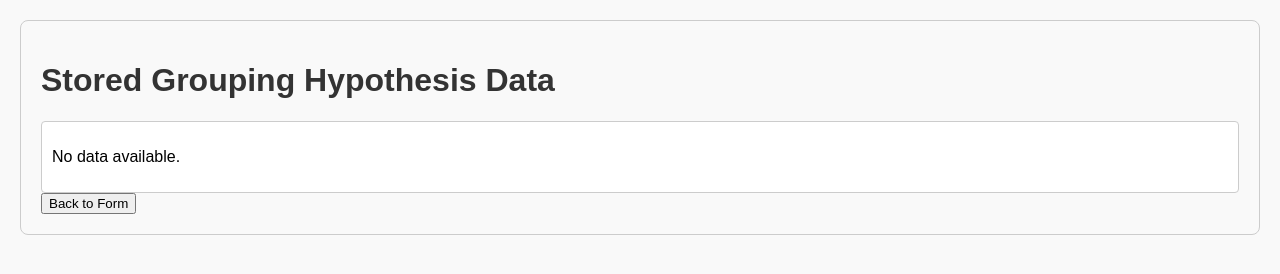
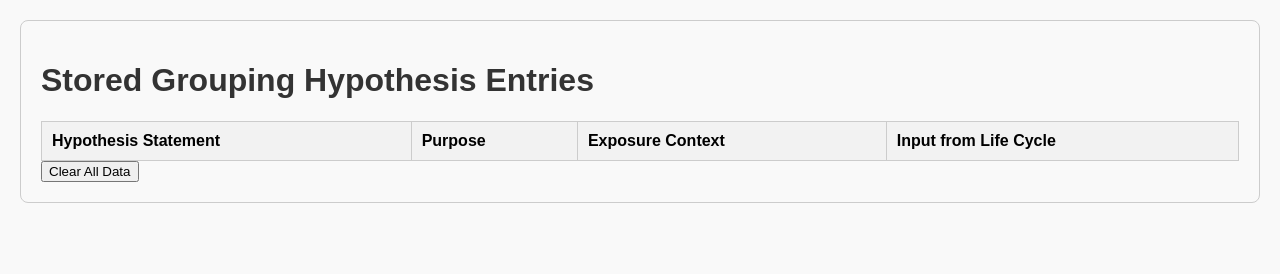
Before and after one commit to czucher/czucher.github.io, a plain HTML site: page data.html in a window 1280 px wide. Drawn offline with Linux system fonts and the light colour scheme.

Commit message:
Update data.html
making a table

```diff
--- a/data.html
+++ b/data.html
@@ -1,10 +1,9 @@
-
 <!DOCTYPE html>
 <html lang="en">
 <head>
     <meta charset="UTF-8">
     <meta name="viewport" content="width=device-width, initial-scale=1.0">
-    <title>Grouped Data</title>
+    <title>Stored Data</title>
     <style>
         body {
             font-family: Arial, sans-serif;
@@ -17,47 +16,66 @@
         h1 {
             color: #333;
         }
-        #output {
+        table {
+            width: 100%;
+            border-collapse: collapse;
             margin-top: 20px;
+        }
+        th, td {
             border: 1px solid #ccc;
             padding: 10px;
-            border-radius: 4px;
-            background-color: #fff;
+            text-align: left;
+        }
+        th {
+            background-color: #f2f2f2;
         }
     </style>
 </head>
 <body>
 
-    <h1>Stored Grouping Hypothesis Data</h1>
-    <div id="output"></div>
-    <input type="button" value="Back to Form" onclick="goBack()">
+    <h1>Stored Grouping Hypothesis Entries</h1>
+    <table>
+        <thead>
+            <tr>
+                <th>Hypothesis Statement</th>
+                <th>Purpose</th>
+                <th>Exposure Context</th>
+                <th>Input from Life Cycle</th>
+            </tr>
+        </thead>
+        <tbody id="dataBody">
+            <!-- Data rows will be populated here -->
+        </tbody>
+    </table>
+
+    <button onclick="clearData()">Clear All Data</button>
 
     <script>
-        function displayData() {
-            const entries = JSON.parse(localStorage.getItem('entries')) || [];
-            if (entries.length === 0) {
-                document.getElementById("output").innerHTML = "<p>No data available.</p>";
-                return;
-            }
+        function loadData() {
+            const existingEntries = JSON.parse(localStorage.getItem('entries')) || [];
+            const dataBody = document.getElementById("dataBody");
 
-            let output = '<h2>Your Grouping Hypothesis Data</h2>';
-            entries.forEach((entry, index) => {
-                output += `<h3>Entry ${index + 1}</h3>`;
-                output += `<strong>Hypothesis Statement:</strong><br>${entry.hypothesis}<br><br>`;
-                output += `<strong>Purpose:</strong><br>${entry.criteria}<br><br>`;
-                output += `<strong>Exposure Context:</strong><br>${entry.rationale}<br><br>`;
-                output += `<strong>Input from Life Cycle:</strong><br>${entry.outcomes}<br><br>`;
+            existingEntries.forEach(entry => {
+                const row = document.createElement("tr");
+                row.innerHTML = `
+                    <td>${entry.hypothesis}</td>
+                    <td>${entry.criteria}</td>
+                    <td>${entry.rationale}</td>
+                    <td>${entry.outcomes}</td>
+                `;
+                dataBody.appendChild(row);
             });
-
-            document.getElementById("output").innerHTML = output;
         }
 
-        function goBack() {
-            window.location.href = 'index.html'; // Redirect back to the main page
+        function clearData() {
+            if (confirm("Are you sure you want to clear all stored entries?")) {
+                localStorage.removeItem('entries');
+                document.getElementById("dataBody").innerHTML = ''; // Clear the table
+            }
         }
 
-        // Call displayData on load
-        window.onload = displayData;
+        // Load data when the page loads
+        window.onload = loadData;
     </script>
 
 </body>
```
